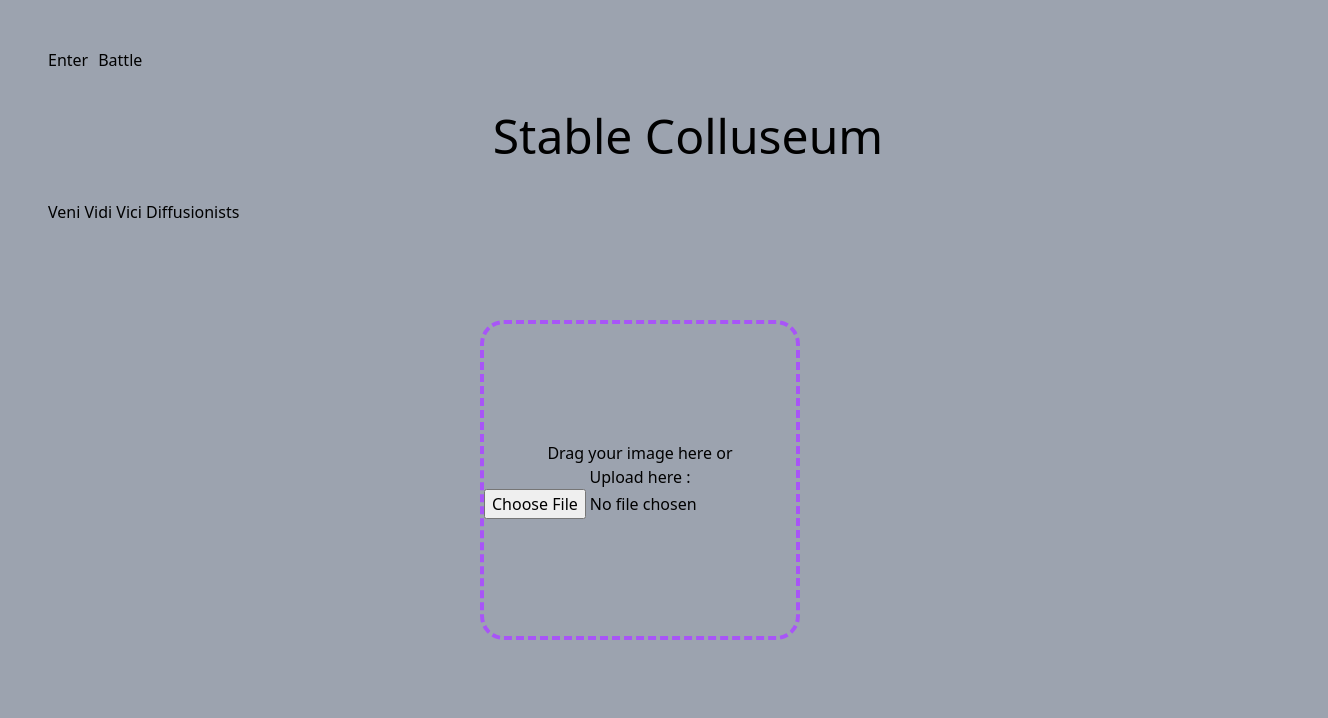
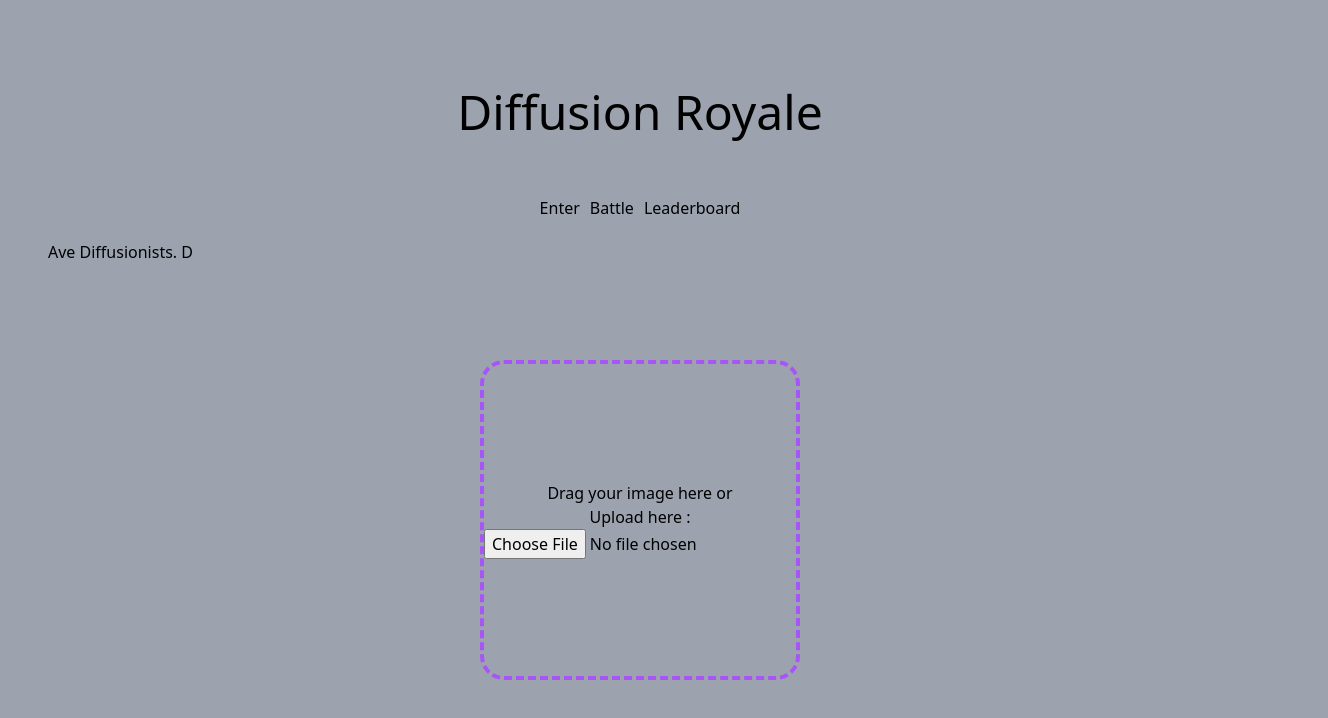
Before and after one commit to maxmynter/diffusion-wars, a Next.js app: page /submitEntry in a window 1280 px wide. Shown: the top 718 px of the page, 1328 px wide, since content can reach past the window. Built offline with nearby package versions, Linux system fonts and the light colour scheme.

Commit message:
Add Leaderboard

```diff
--- a/src/pages/components/Enter.js
+++ b/src/pages/components/Enter.js
@@ -1,10 +1,7 @@
 const Enter = () => {
   return (
     <div className="content-center">
-      <h1 className="w-screen p-10 text-center text-5xl">
-        {"Stable Colluseum"}
-      </h1>
-      <h3>Veni Vidi Vici Diffusionists</h3>
+      <h3>Ave Diffusionists. D</h3>
     </div>
   );
 };
--- a/src/pages/components/Navigation.js
+++ b/src/pages/components/Navigation.js
@@ -1,10 +1,14 @@
 import Link from "next/link";
 const Navigation = () => {
   return (
-    <div className="flex w-full ">
-      <div className="flex w-96 space-x-2.5">
+    <div className="flex w-full flex-col items-center justify-center">
+      <h1 className="w-screen p-10 text-center text-5xl">
+        {"Diffusion Royale"}
+      </h1>
+      <div className=" w-96 space-x-2.5 p-5 text-center">
         <Link href="/submitEntry">Enter</Link>
         <Link href="/">Battle</Link>
+        <Link href="/leaderboard">Leaderboard</Link>
       </div>
     </div>
   );
--- /dev/null
+++ b/src/pages/leaderboard.js
@@ -0,0 +1,12 @@
+import Navigation from "./components/Navigation";
+
+const Leaderboard = () => {
+  return (
+    <>
+      <Navigation />
+      Leaderboard
+    </>
+  );
+};
+
+export default Leaderboard;
```
